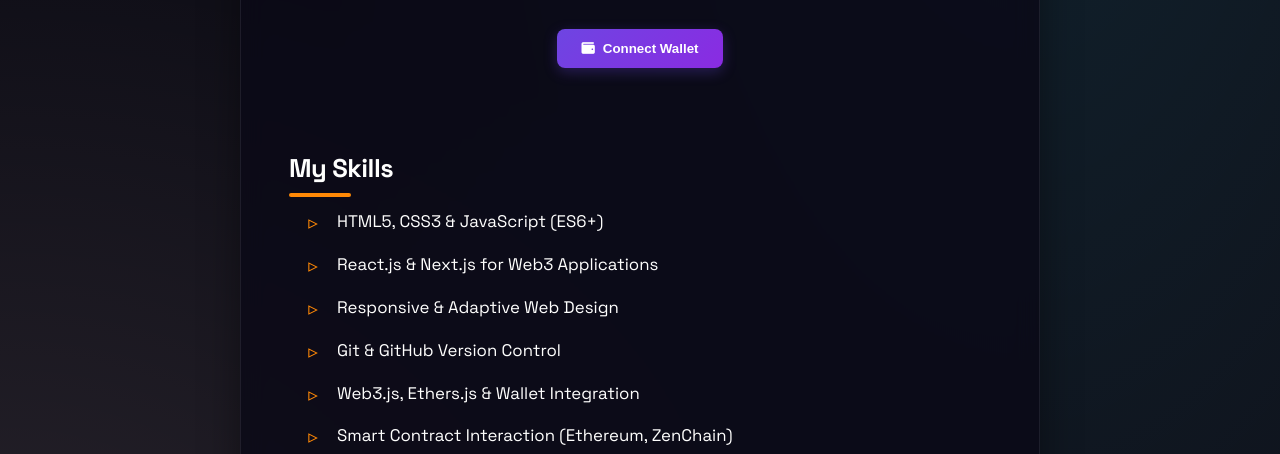
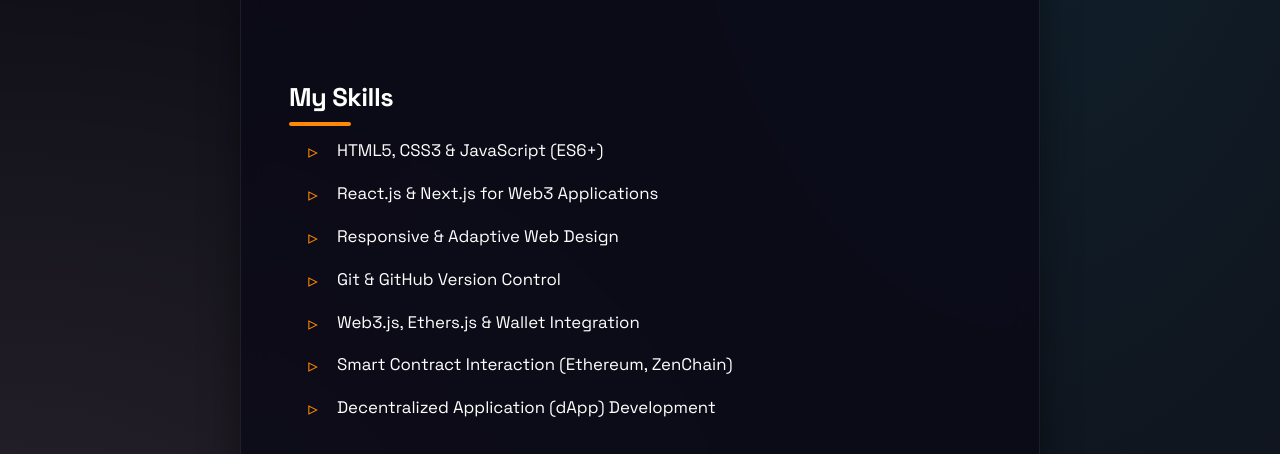
Before and after one commit to zafransszzz/My_Portofolio, a plain HTML site: page index.html in a window 1280 px wide. Shown: the part 346-800 px from the top of the page. Drawn offline with Linux system fonts and the light colour scheme.

Commit message:
Update index.html

```diff
--- a/index.html
+++ b/index.html
@@ -232,9 +232,6 @@
       <img src="https://i.imgur.com/FqaOqlR.jpeg" alt="Profile Picture" class="profile-pic">
       <h1>Zafransszzz</h1>
       <p class="title">Web3 Frontend Developer & ZenChain Builder</p>
-      <button class="wallet-btn" onclick="connectWallet()">
-        <i class="fas fa-wallet"></i> Connect Wallet
-      </button>
     </header>
 
     <section>
```
